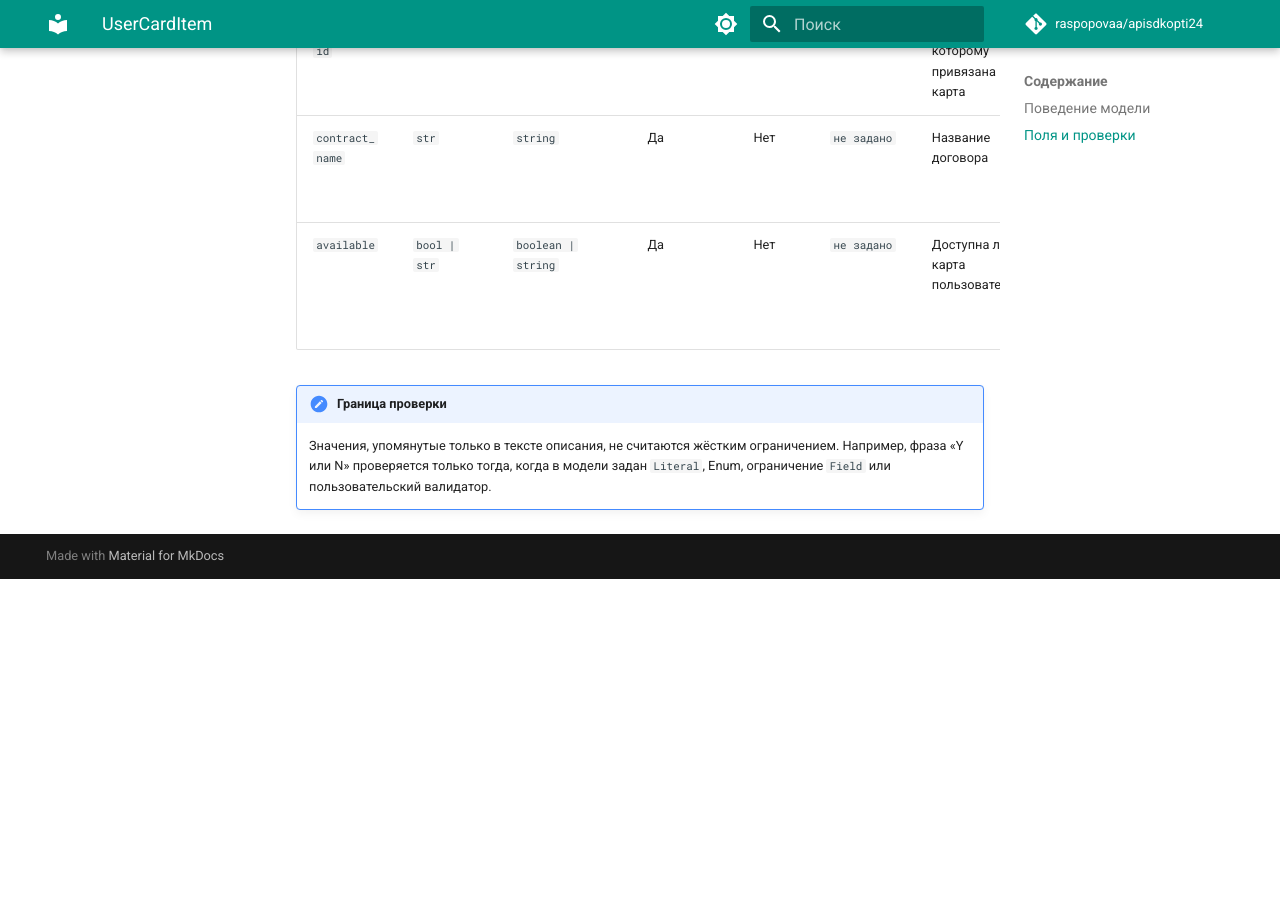
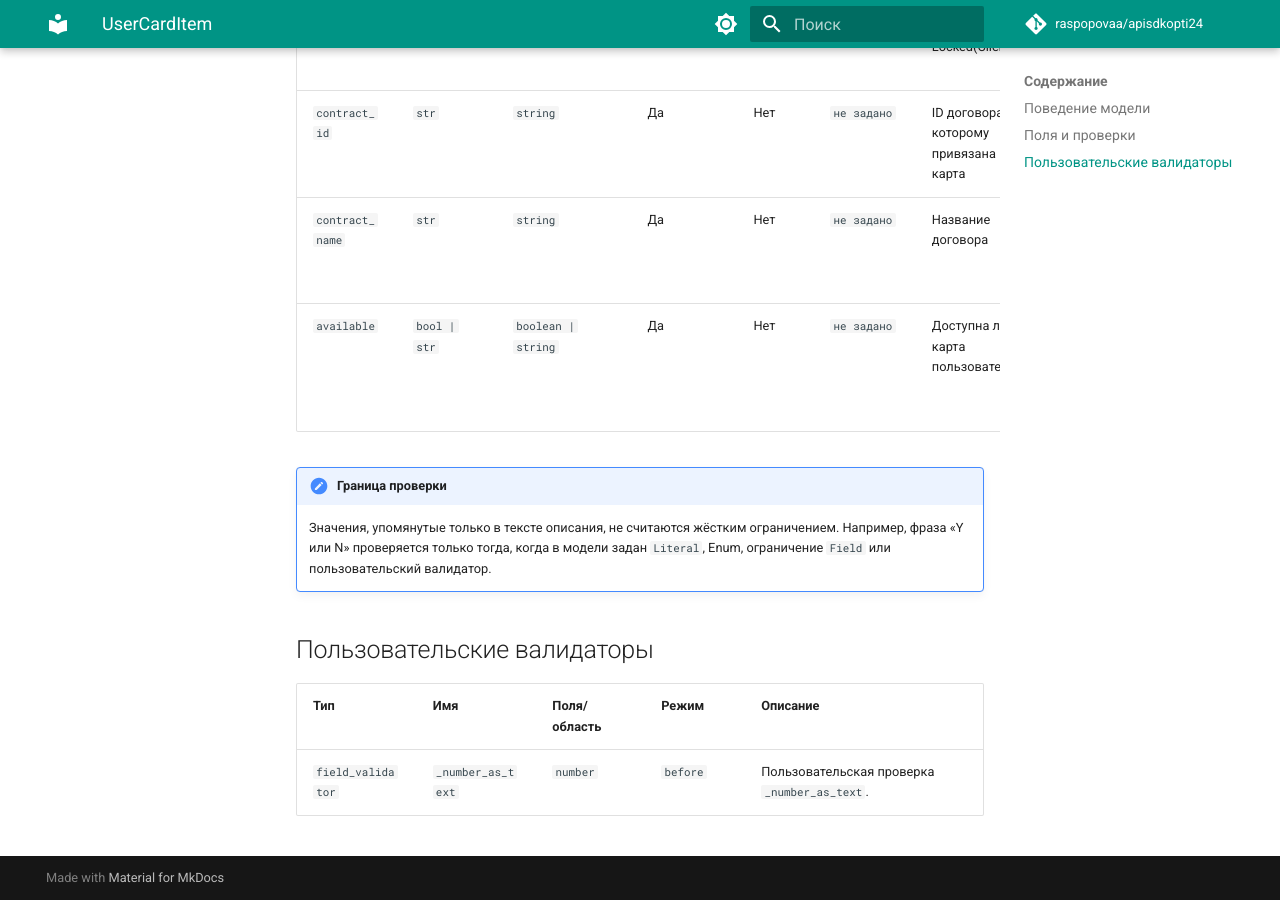
Before and after one commit to raspopovaa/apisdkopti24, an MkDocs documentation site: the page built from docs/data-types/users/UserCardItem.md, in a window 1280 px wide and 900 px high, scrolled down 1646 px. Built offline with MkDocs 1.6.1 and Material for MkDocs 9.7.7, drawn with Linux system fonts in a browser that asks for light colours; comment, search, counter and statistics services are not loaded; the version menu is left out; before the commit the page ends 2225 px from its top, so only the background shows below that; some of the changed text lies outside the part shown.

Commit message:
fix(users): принять номер виртуальной карты не строкой в get_users
У только что выпущенной виртуальной карты API присылает cards[].number
не строкой, и get_users падал с ResponseValidationError. Поле осталось
обязательным, но допускает null, целое число приводится к строке.

Co-Authored-By: Claude Opus 5.5 <noreply@anthropic.com>
Claude-Session: https://claude.ai/code/session_015dGGiqu5A1XNDbRHPeRjg7

```diff
--- a/docs/data-types/users/UserCardItem.md
+++ b/docs/data-types/users/UserCardItem.md
@@ -22,7 +22,7 @@ description: "Поля и правила Pydantic-валидации модел
 | Поле | Тип после валидации | JSON-тип | Обязательное | `None` | По умолчанию | Описание | Ограничения схемы | Что проверяет Pydantic |
 |---|---|---|:---:|:---:|---|---|---|---|
 | `sid` | <code>str</code> | <code>string</code> | Да | Нет | <code>не задано</code> | SID карты | не задано | Значение преобразуется и проверяется как str. |
-| `number` | <code>str</code> | <code>string</code> | Да | Нет | <code>не задано</code> | Номер карты | не задано | Значение преобразуется и проверяется как str. |
+| `number` | <code>str &#124; None</code> | <code>string &#124; null</code> | Да | Да | <code>не задано</code> | Номер карты; у виртуальной карты может прийти null | не задано | Значение должно соответствовать одному из типов: str, None Дополнительно: _number_as_text (before). |
 | `mpc` | <code>bool</code> | <code>boolean</code> | Да | Нет | <code>не задано</code> | Признак мультикарты | не задано | Значение преобразуется и проверяется как bool. |
 | `product` | <code>str &#124; None</code> | <code>string &#124; null</code> | Нет | Да | <code>None</code> | Тип продукта карты (например, limit, wallet, virtual card) | не задано | Значение должно соответствовать одному из типов: str, None |
 | `comment` | <code>str &#124; None</code> | <code>string &#124; null</code> | Нет | Да | <code>None</code> | Комментарий к карте | не задано | Значение должно соответствовать одному из типов: str, None |
@@ -33,3 +33,9 @@ description: "Поля и правила Pydantic-валидации модел
 
 !!! note "Граница проверки"
     Значения, упомянутые только в тексте описания, не считаются жёстким ограничением. Например, фраза «Y или N» проверяется только тогда, когда в модели задан `Literal`, Enum, ограничение `Field` или пользовательский валидатор.
+
+## Пользовательские валидаторы
+
+| Тип | Имя | Поля/область | Режим | Описание |
+|---|---|---|---|---|
+| `field_validator` | `_number_as_text` | <code>number</code> | <code>before</code> | Пользовательская проверка `_number_as_text`. |
```
Also changed, not shown: CHANGELOG.md (+7 -0 lines), docs/examples/users/get_users.md (+2 -2 lines), 2 other files.
